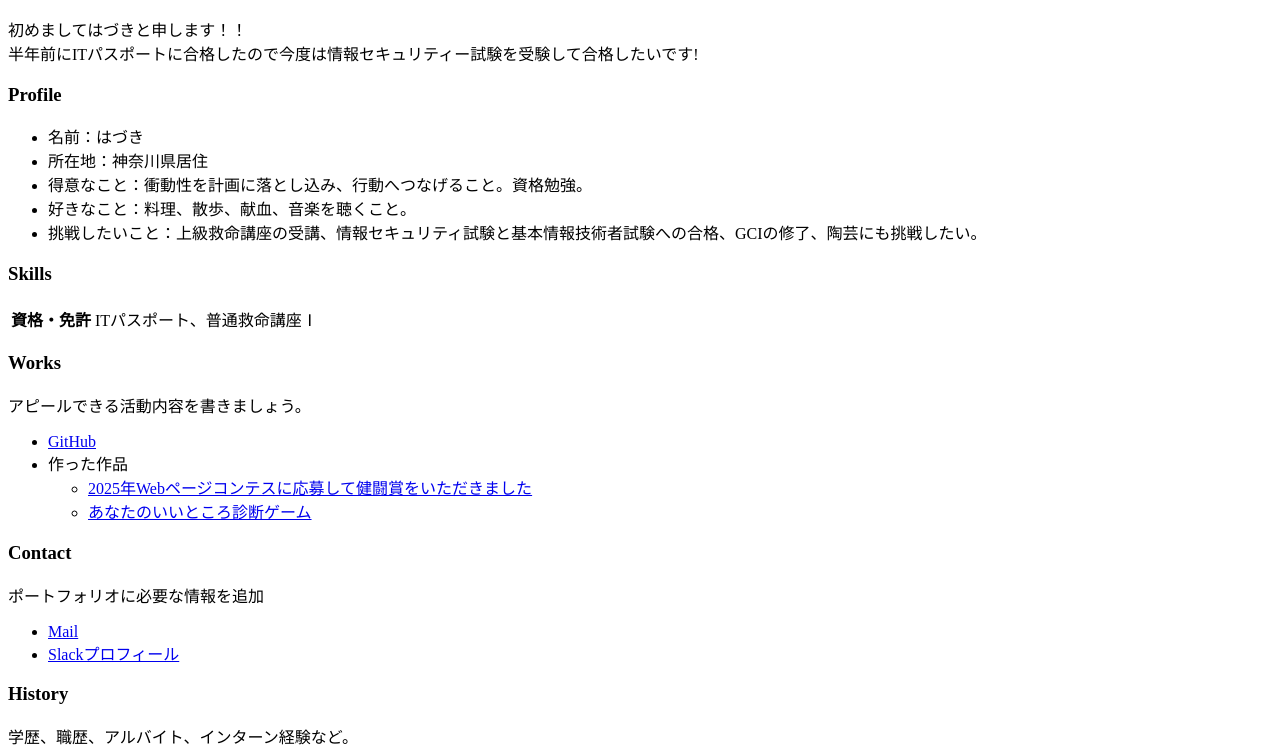
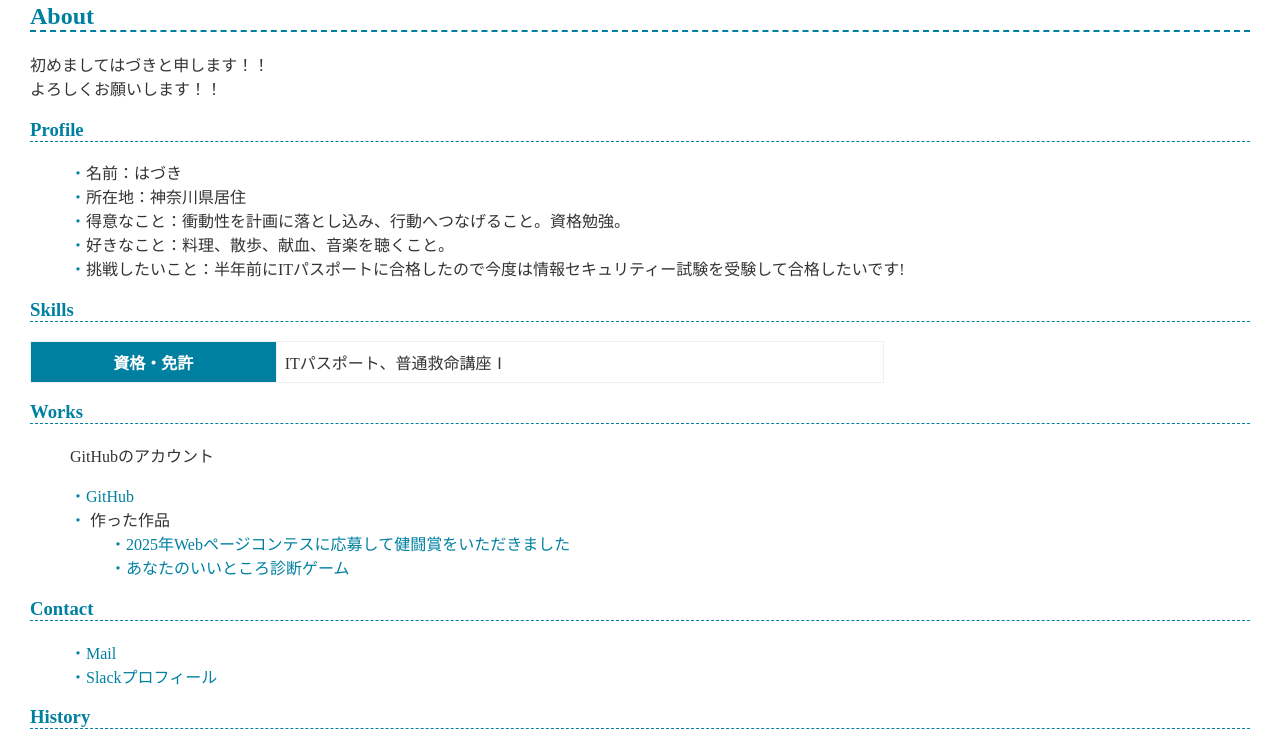
Before and after one commit to haduki86/haduki86.github.io, a plain HTML site: page index.html in a window 1280 px wide. Shown: the part 119-871 px from the top of the page. Drawn offline with Linux system fonts and the light colour scheme.

Commit message:
minor adjustment

```diff
--- a/index.html
+++ b/index.html
@@ -3,6 +3,7 @@
 <head>
   <meta charset="UTF-8">
   <meta name="viewport" content="width=device-width, initial-scale=1.0">
+  <link rel="stylesheet" href="style.css">
   <title>はづきのポートフォリオ</title>
 </head>
 <body>
@@ -10,7 +11,7 @@
   <h2>About</h2>
   <p>
     初めましてはづきと申します！！<br>
-    半年前にITパスポートに合格したので今度は情報セキュリティー試験を受験して合格したいです!
+    よろしくお願いします！！
   </p>
 
   <h3>Profile</h3>
@@ -19,7 +20,7 @@
     <li>所在地：神奈川県居住</li>
     <li>得意なこと：衝動性を計画に落とし込み、行動へつなげること。資格勉強。</li>
     <li>好きなこと：料理、散歩、献血、音楽を聴くこと。</li>
-    <li>挑戦したいこと：上級救命講座の受講、情報セキュリティ試験と基本情報技術者試験への合格、GCIの修了、陶芸にも挑戦したい。</li>
+    <li>挑戦したいこと：半年前にITパスポートに合格したので今度は情報セキュリティー試験を受験して合格したいです!</li>
   </ul>
 
   <h3>Skills</h3>
@@ -31,8 +32,8 @@
   </table>
 
   <h3>Works</h3>
-  <p>アピールできる活動内容を書きましょう。</p>
   <ul>
+    <p>GitHubのアカウント</p>
     <li><a href="https://github.com/haduki86">GitHub</a></li>
     <li>
       作った作品
@@ -43,7 +44,7 @@
     </li>
   </ul>
 
-  <h3>Contact</h3>ポートフォリオに必要な情報を追加
+  <h3>Contact</h3>
   <ul>
     <li><a href="257zs00086@student.zen.ac.jp">Mail</a></li>
     <li><a href="https://zen-student.slack.com/team/U08JQTZK1T8">Slackプロフィール</a></li>
--- a/style.css
+++ b/style.css
@@ -3,7 +3,7 @@
 -------------------- */
 
 :root {
-  --theme-color: #00a0a0;
+  --theme-color: #0080a0;
 }
 
 * {
@@ -47,7 +47,7 @@ ul {
   list-style: none;
 }
 li:before {
-  content: "★";
+  content: "・";
   color: var(--theme-color);
 }
 
```
